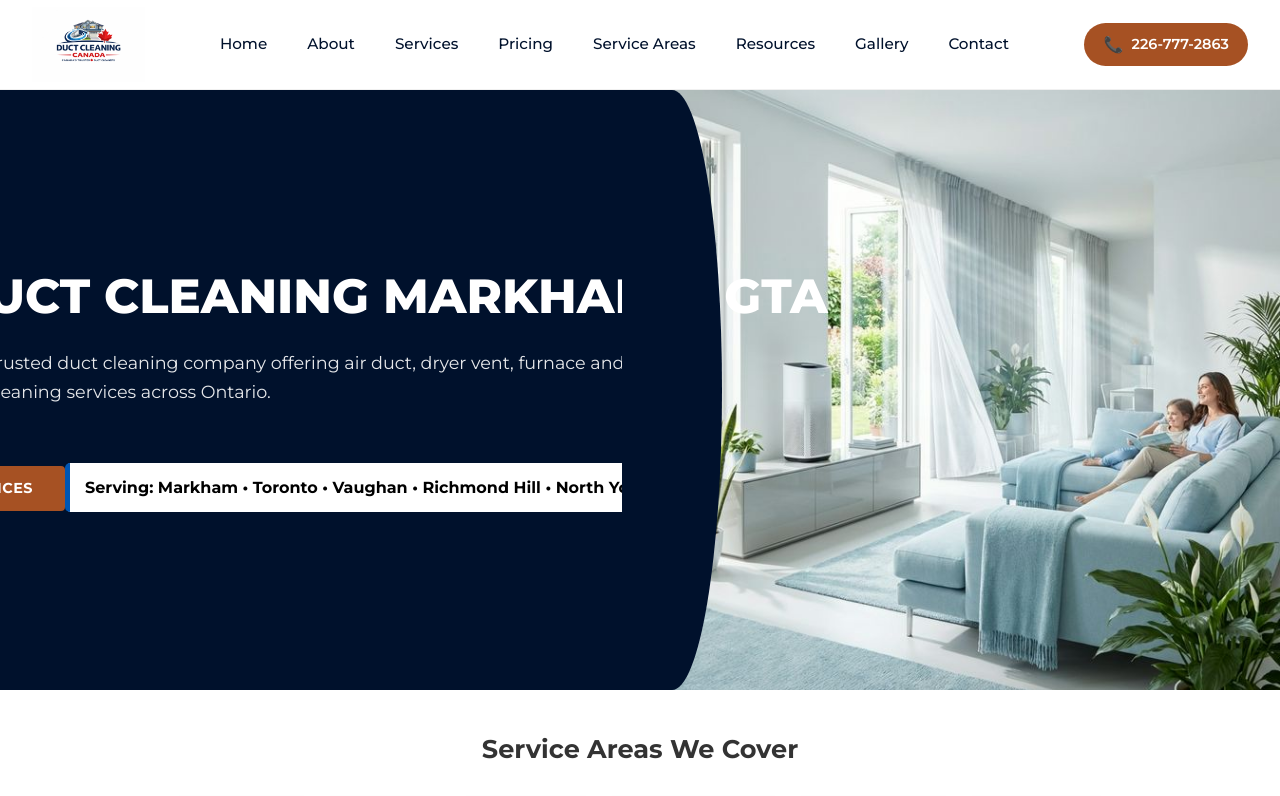
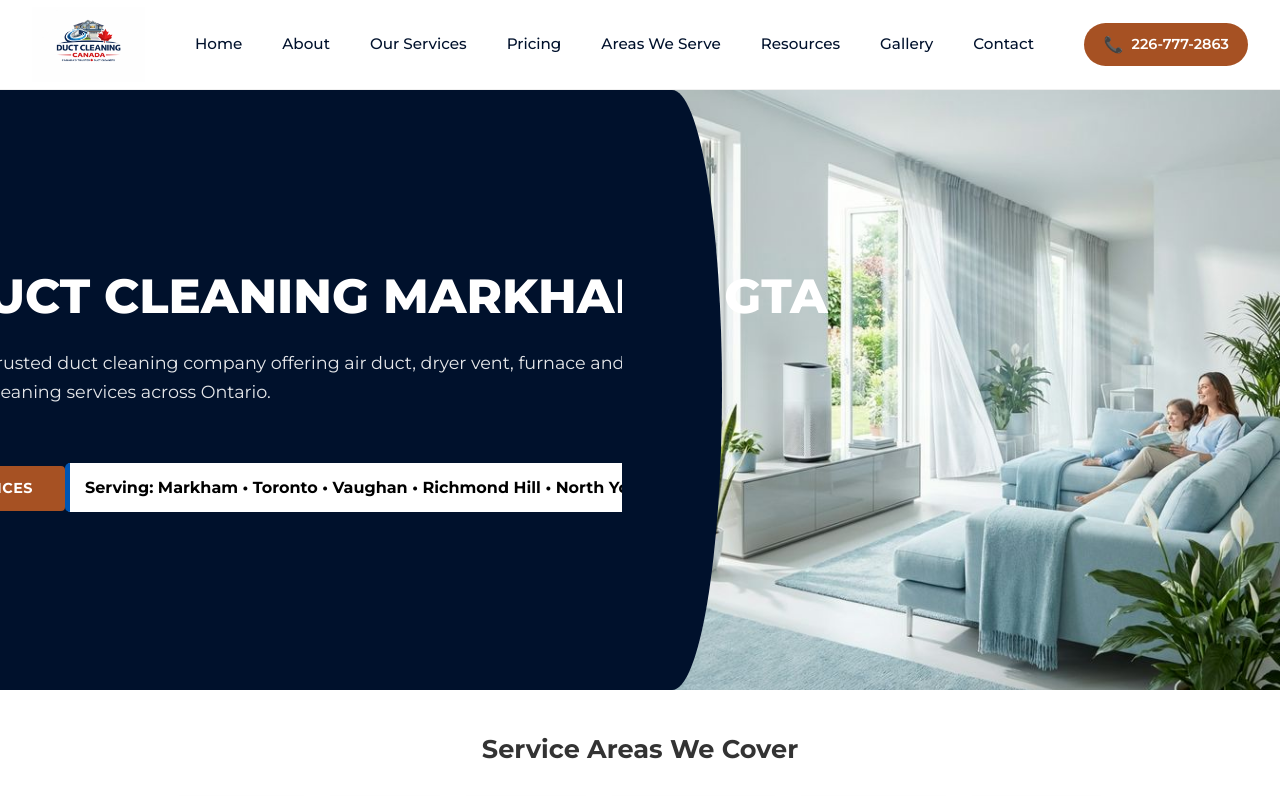
Before and after one commit to josph8487-prog/duct-Canada-original, a Next.js app: page / in a window 1280 px wide. Shown: the top 796 px of the page. Built offline with nearby package versions, Linux system fonts and the light colour scheme.

Commit message:
Update Header.tsx

```diff
--- a/src/components/Header.tsx
+++ b/src/components/Header.tsx
@@ -38,9 +38,9 @@ const Header = () => {
                     <nav className={styles.navLinks}>
                         <Link href="/" className={styles.navLink}>Home</Link>
                         <Link href="/about" className={styles.navLink}>About</Link>
-                        <Link href="/services" className={styles.navLink}>Services</Link>
+                        <Link href="/services" className={styles.navLink}>Our Services</Link>
                         <Link href="/pricing" className={styles.navLink}>Pricing</Link>
-                        <Link href="/service-areas" className={styles.navLink}>Service Areas</Link>
+                        <Link href="/service-areas" className={styles.navLink}>Areas We Serve</Link>
                         <Link href="/resources" className={styles.navLink}>Resources</Link>
                         <Link href="/gallery" className={styles.navLink}>Gallery</Link>
                         <Link href="/contact" className={styles.navLink}>Contact</Link>
@@ -85,9 +85,9 @@ const Header = () => {
                 <nav className={styles.mobileNavLinks}>
                     <Link href="/" className={styles.mobileNavLink} onClick={closeMenu} tabIndex={isMenuOpen ? 0 : -1}>Home</Link>
                     <Link href="/about" className={styles.mobileNavLink} onClick={closeMenu} tabIndex={isMenuOpen ? 0 : -1}>About</Link>
-                    <Link href="/services" className={styles.mobileNavLink} onClick={closeMenu} tabIndex={isMenuOpen ? 0 : -1}>Services</Link>
+                    <Link href="/services" className={styles.mobileNavLink} onClick={closeMenu} tabIndex={isMenuOpen ? 0 : -1}>Our Services</Link>
                     <Link href="/pricing" className={styles.mobileNavLink} onClick={closeMenu} tabIndex={isMenuOpen ? 0 : -1}>Pricing</Link>
-                    <Link href="/service-areas" className={styles.mobileNavLink} onClick={closeMenu} tabIndex={isMenuOpen ? 0 : -1}>Service Areas</Link>
+                    <Link href="/service-areas" className={styles.mobileNavLink} onClick={closeMenu} tabIndex={isMenuOpen ? 0 : -1}>Areas We Serve</Link>
                     <Link href="/resources" className={styles.mobileNavLink} onClick={closeMenu} tabIndex={isMenuOpen ? 0 : -1}>Resources</Link>
                     <Link href="/gallery" className={styles.mobileNavLink} onClick={closeMenu} tabIndex={isMenuOpen ? 0 : -1}>Gallery</Link>
                     <Link href="/contact" className={styles.mobileNavLink} onClick={closeMenu} tabIndex={isMenuOpen ? 0 : -1}>Contact</Link>
```
